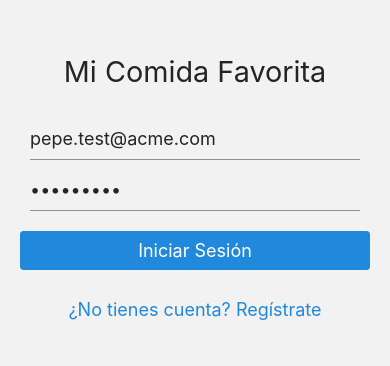
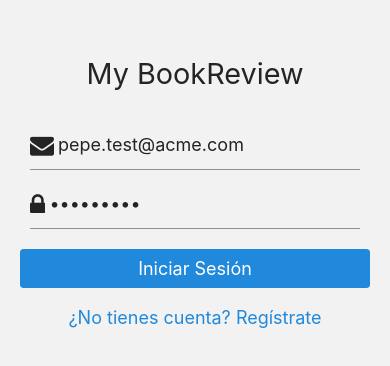
Before and after one commit to PaoloLabs/my-books-review-react-native, a React Native app: screen /Login in a window 390 px wide. Shown: the part 226-592 px from the top of the page. Built offline with nearby package versions, Linux system fonts and the light colour scheme; no server answers.

Commit message:
UI Fixed =

```diff
--- a/src/screens/auth/LoginScreen.js
+++ b/src/screens/auth/LoginScreen.js
@@ -77,9 +77,10 @@ export default function LoginScreen({ navigation }) {
     return (
         <View style={commonStyles.container}>
             <LoadingOverlay visible={isLoading} />
-          <Text h3 style={commonStyles.title}>Mi Comida Favorita</Text>
+            <Text h3 style={commonStyles.title}>My BookReview</Text>
             <Input
                 placeholder="Email"
+                leftIcon={{ type: 'font-awesome', name: 'envelope' }}
                 value={email}
                 onChangeText={(value) => {
                     setEmail(value);
@@ -91,12 +92,13 @@ export default function LoginScreen({ navigation }) {
             />
             <Input
                 placeholder="Contraseña"
+                secureTextEntry
+                leftIcon={{ type: 'font-awesome', name: 'lock' }}
                 value={password}
                 onChangeText={(value) => {
                     setPassword(value);
                     validateField('password', value);
                 }}
-              secureTextEntry
                 errorMessage={errors.password}
                 errorStyle={commonStyles.errorText}
             />
@@ -110,7 +112,7 @@ export default function LoginScreen({ navigation }) {
                 title="¿No tienes cuenta? Regístrate"
                 type="clear"
                 onPress={() => navigation.navigate('Register')}
-              containerStyle={commonStyles.button}
+                containerStyle={commonStyles.buttonText}
                 disabled={isLoading}
             />
         </View>
--- a/src/screens/auth/RegisterScreen.js
+++ b/src/screens/auth/RegisterScreen.js
@@ -112,6 +112,7 @@ export default function RegisterScreen({ navigation }) {
 
       <Input
         placeholder="Email"
+        leftIcon={{ type: 'font-awesome', name: 'envelope' }}
         value={formData.email}
         onChangeText={(value) => handleInputChange('email', value)}
         autoCapitalize="none"
@@ -121,6 +122,7 @@ export default function RegisterScreen({ navigation }) {
 
       <Input
         placeholder="Contraseña"
+        leftIcon={{ type: 'font-awesome', name: 'lock' }}
         value={formData.password}
         onChangeText={(value) => handleInputChange('password', value)}
         secureTextEntry
@@ -130,6 +132,7 @@ export default function RegisterScreen({ navigation }) {
 
       <Input
         placeholder="Confirmar Contraseña"
+        leftIcon={{ type: 'font-awesome', name: 'lock' }}
         value={formData.confirmPassword}
         onChangeText={(value) => handleInputChange('confirmPassword', value)}
         secureTextEntry
--- a/src/screens/main/Library/LibraryScreen.js
+++ b/src/screens/main/Library/LibraryScreen.js
@@ -25,7 +25,7 @@ import {
 import { firestore, auth } from '../../../config/firebase'; // Ajusta la ruta a tu config
 
 // Tu API para cargar libros (paginación)
-import { fetchBooksPaginated } from '../../../services/api';
+import { fetchBooks, fetchBooksPaginated } from '../../../services/api';
 
 export default function LibraryScreen({ navigation }) {
   const [books, setBooks] = useState([]);
@@ -40,7 +40,7 @@ export default function LibraryScreen({ navigation }) {
   const loadMoreBooks = async () => {
     setLoading(true);
     try {
-      const newBooks = await fetchBooksPaginated();
+      const newBooks = await fetchBooks();
       setBooks((prevBooks) => {
         const updatedBooks = [...prevBooks, ...newBooks];
         setFilteredBooks(updatedBooks);
--- a/src/screens/main/ProfileScreen.js
+++ b/src/screens/main/ProfileScreen.js
@@ -37,6 +37,7 @@ export default function ProfileScreen({ navigation }) {
   const currentUser = auth.currentUser;
 
   const [name, setName] = useState('');
+  const [lastName, setLastName] = useState('');
   const [email, setEmail] = useState(currentUser?.email || '');
   const [photoURL, setPhotoURL] = useState('');
   const [readCount, setReadCount] = useState(0);
@@ -52,6 +53,7 @@ export default function ProfileScreen({ navigation }) {
       if (docSnap.exists()) {
         const data = docSnap.data();
         setName(data.name || '');
+        setLastName(data.lastName || '');
         setEmail(data.email || currentUser.email);
         setPhotoURL(data.photoURL || '');
       }
@@ -154,6 +156,7 @@ export default function ProfileScreen({ navigation }) {
         docRef,
         {
           name,
+          lastName,
           email,
           photoURL
         },
@@ -211,11 +214,12 @@ export default function ProfileScreen({ navigation }) {
         )}
       </TouchableOpacity>
 
-      {/* Nombre */}
       <Text style={styles.label}>Nombre:</Text>
       <TextInput style={styles.input} value={name} onChangeText={setName} />
 
-      {/* Email (no editable) */}
+      <Text style={styles.label}>Apellido:</Text>
+      <TextInput style={styles.input} value={lastName} onChangeText={setLastName} />
+
       <Text style={styles.label}>Email:</Text>
       <TextInput
         style={[styles.input, { backgroundColor: '#f0f0f0' }]}
```
Lines whose indentation alone changed are shown as unchanged.
